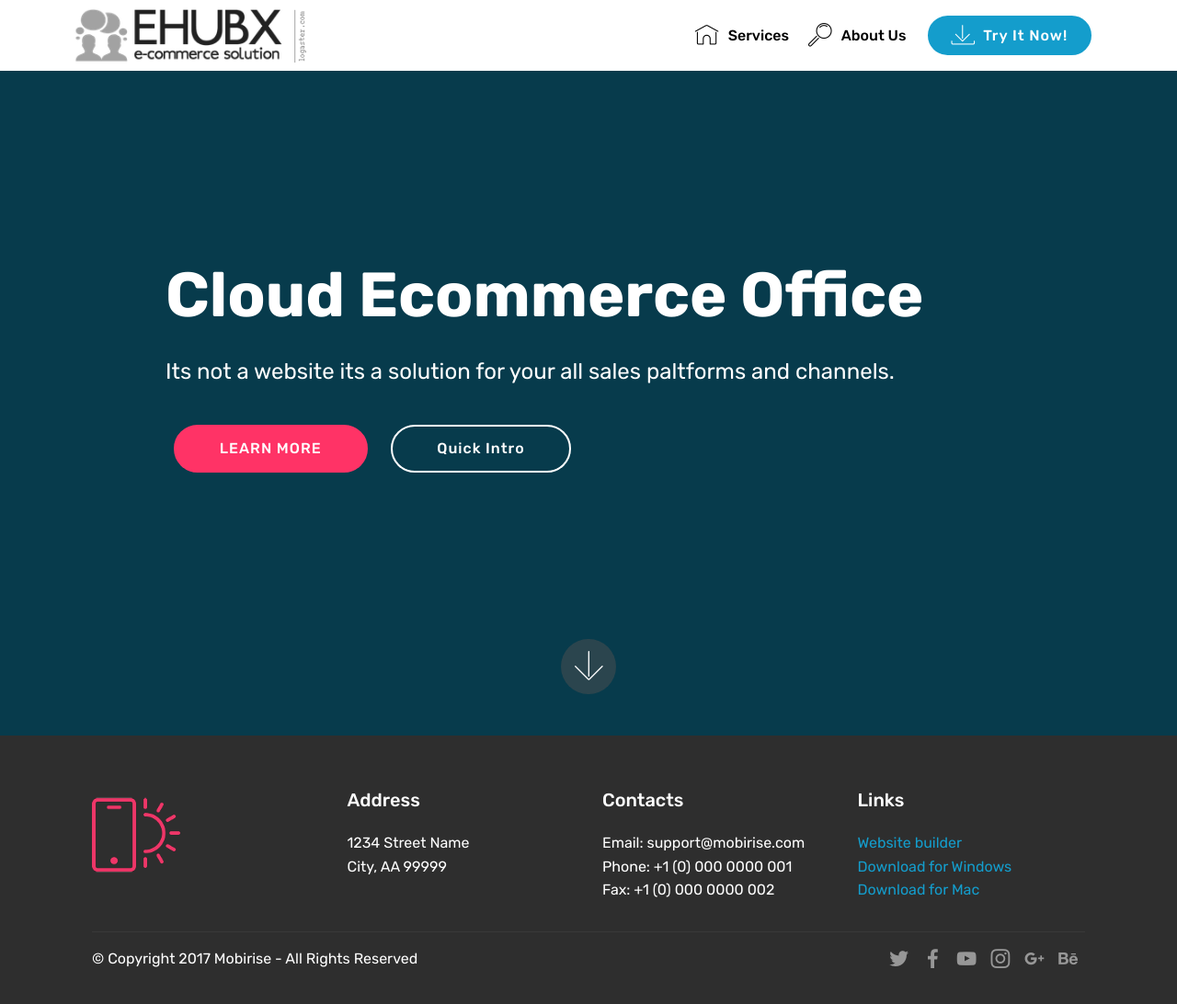
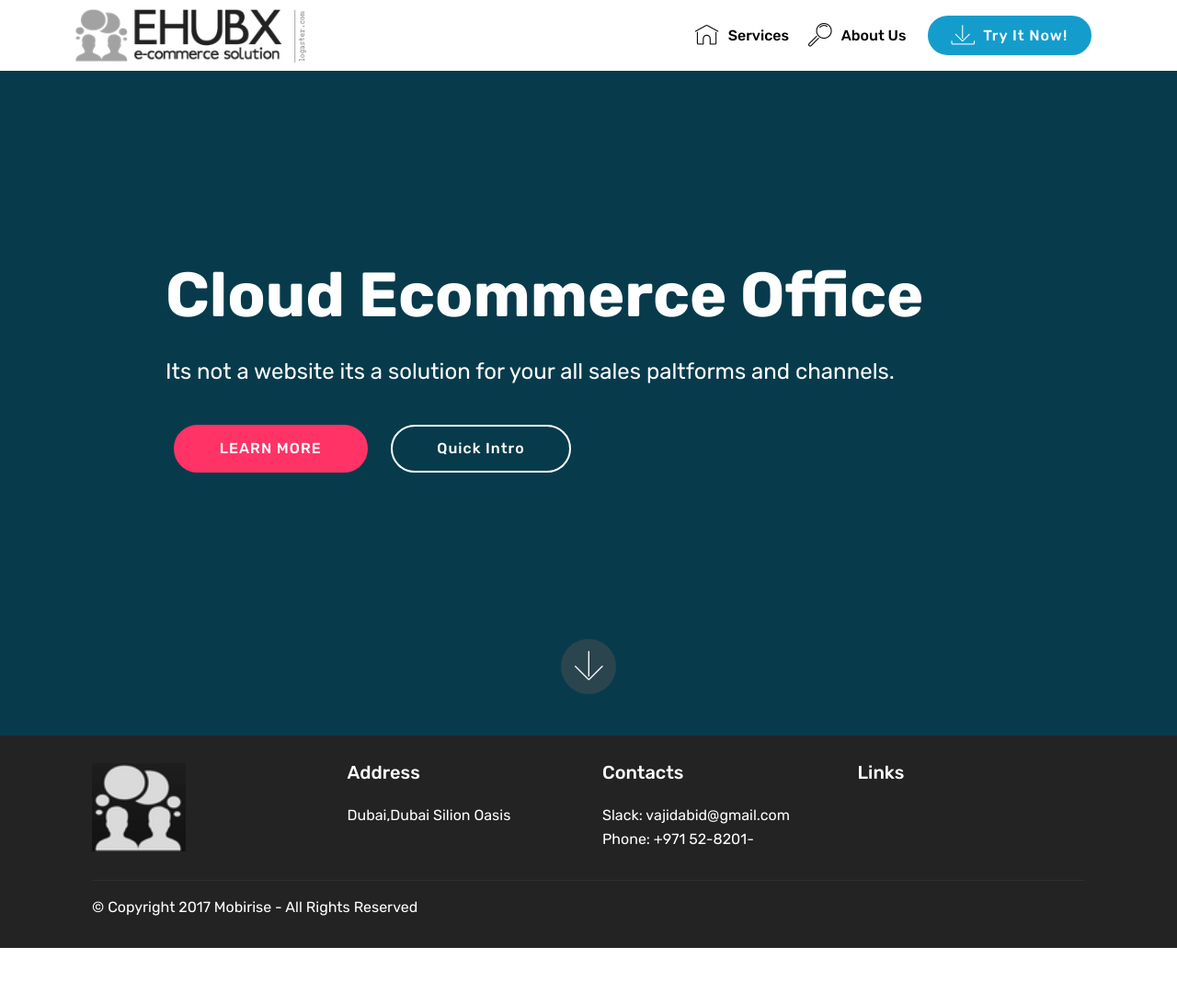
Before and after one commit to vaimeo/ehubx, a plain HTML site: page index.html in a window 1280 px wide. Shown: the whole page at 92% size. After the commit the page ends 1031 px from the top, so only its background shows below. Drawn offline with Linux system fonts and the light colour scheme; files whose address does not match are found by name.

```diff
--- a/assets/images/hashes.json
+++ b/assets/images/hashes.json
@@ -1 +1 @@
-{"yJI/dPIFWtTN+In94+mC/g==":"mbr-720x1080.jpg","R4BZK5t8shkKEQbzq1FXWA==":"logo-122x29.png","umv1oEGec24ZFR+dCyBJSA==":"1_primary_logo_on_transparent_279x67-279x67.png","sE35QhCAjZj0/UV1Kv8gkA==":"4_grayscale_logo_on_transparent_279x67-279x67.png"}
+{"yJI/dPIFWtTN+In94+mC/g==":"mbr-720x1080.jpg","R4BZK5t8shkKEQbzq1FXWA==":"logo-122x29.png","umv1oEGec24ZFR+dCyBJSA==":"1_primary_logo_on_transparent_279x67-279x67.png","sE35QhCAjZj0/UV1Kv8gkA==":"4_grayscale_logo_on_transparent_279x67-279x67.png","+/kUKahbfnoUGclV0AKb3g==":"5_white_logo_on_black_279x67-279x67.png","tRq9JuprR1Q/Rx8iNZ4a1A==":"5_white_logo_on_black_279x67-1-279x67.png"}
--- a/assets/mobirise/css/mbr-additional.css
+++ b/assets/mobirise/css/mbr-additional.css
@@ -1764,9 +1764,9 @@
   text-align: left;
 }
 .cid-qTkAaeaxX5 {
-  padding-top: 60px;
-  padding-bottom: 60px;
-  background-color: #2e2e2e;
+  padding-top: 30px;
+  padding-bottom: 15px;
+  background-color: #232323;
 }
 @media (max-width: 767px) {
   .cid-qTkAaeaxX5 .content {
--- a/index.html
+++ b/index.html
@@ -71,7 +71,7 @@
     </nav>
 </section>
 
-<section class="engine"><a href="https://mobirise.me/r">bootstrap templates</a></section><section class="cid-qTkA127IK8 mbr-fullscreen" id="header2-1">
+<section class="engine"><a href="https://mobirise.me/z">best free website templates</a></section><section class="cid-qTkA127IK8 mbr-fullscreen" id="header2-1">
 
 
 
@@ -106,7 +106,7 @@
             <div class="col-12 col-md-3">
                 <div class="media-wrap">
                     <a href="https://mobirise.com/">
-                        <img src="assets/images/logo2.png" alt="Mobirise">
+                        <img src="assets/images/5-white-logo-on-black-279x67-1-279x67.png" alt="Mobirise" title="">
                     </a>
                 </div>
             </div>
@@ -114,30 +114,21 @@
                 <h5 class="pb-3">
                     Address
                 </h5>
-                <p class="mbr-text">
-                    1234 Street Name
-                    <br>City, AA 99999
-                </p>
+                <p class="mbr-text">Dubai,Dubai Silion Oasis</p>
             </div>
             <div class="col-12 col-md-3 mbr-fonts-style display-7">
                 <h5 class="pb-3">
                     Contacts
                 </h5>
                 <p class="mbr-text">
-                    Email: support@mobirise.com
-                    <br>Phone: +1 (0) 000 0000 001
-                    <br>Fax: +1 (0) 000 0000 002
-                </p>
+                    Slack: vajidabid@gmail.com
+                    <br>Phone: +971 52-8201-</p>
             </div>
             <div class="col-12 col-md-3 mbr-fonts-style display-7">
                 <h5 class="pb-3">
                     Links
                 </h5>
-                <p class="mbr-text">
-                    <a class="text-primary" href="https://mobirise.com/">Website builder</a>
-                    <br><a class="text-primary" href="https://mobirise.com/mobirise-free-win.zip">Download for Windows</a>
-                    <br><a class="text-primary" href="https://mobirise.com/mobirise-free-mac.zip">Download for Mac</a>
-                </p>
+                <p class="mbr-text"></p>
             </div>
         </div>
         <div class="footer-lower">
@@ -153,38 +144,7 @@
                     </p>
                 </div>
                 <div class="col-md-6">
-                    <div class="social-list align-right">
-                        <div class="soc-item">
-                            <a href="https://twitter.com/mobirise" target="_blank">
-                                <span class="socicon-twitter socicon mbr-iconfont mbr-iconfont-social"></span>
-                            </a>
-                        </div>
-                        <div class="soc-item">
-                            <a href="https://www.facebook.com/pages/Mobirise/1616226671953247" target="_blank">
-                                <span class="socicon-facebook socicon mbr-iconfont mbr-iconfont-social"></span>
-                            </a>
-                        </div>
-                        <div class="soc-item">
-                            <a href="https://www.youtube.com/c/mobirise" target="_blank">
-                                <span class="socicon-youtube socicon mbr-iconfont mbr-iconfont-social"></span>
-                            </a>
-                        </div>
-                        <div class="soc-item">
-                            <a href="https://instagram.com/mobirise" target="_blank">
-                                <span class="socicon-instagram socicon mbr-iconfont mbr-iconfont-social"></span>
-                            </a>
-                        </div>
-                        <div class="soc-item">
-                            <a href="https://plus.google.com/u/0/+Mobirise" target="_blank">
-                                <span class="socicon-googleplus socicon mbr-iconfont mbr-iconfont-social"></span>
-                            </a>
-                        </div>
-                        <div class="soc-item">
-                            <a href="https://www.behance.net/Mobirise" target="_blank">
-                                <span class="socicon-behance socicon mbr-iconfont mbr-iconfont-social"></span>
-                            </a>
-                        </div>
-                    </div>
+
                 </div>
             </div>
         </div>
```
Also changed, not shown: assets/images/5-white-logo-on-black-279x67-1-279x67.png (added), 1 other file.
